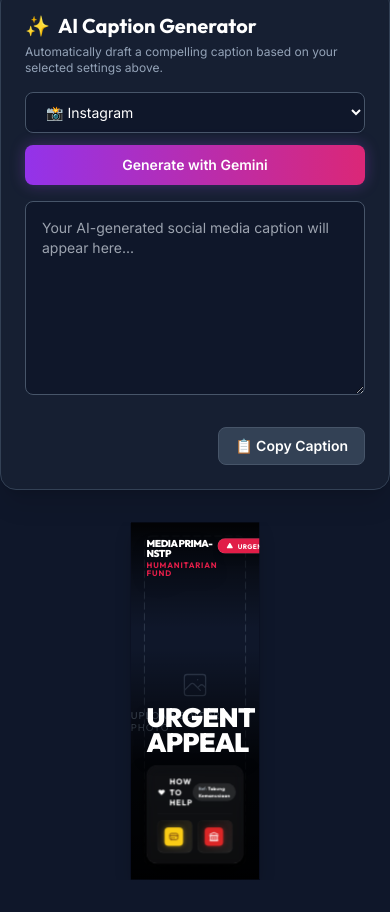
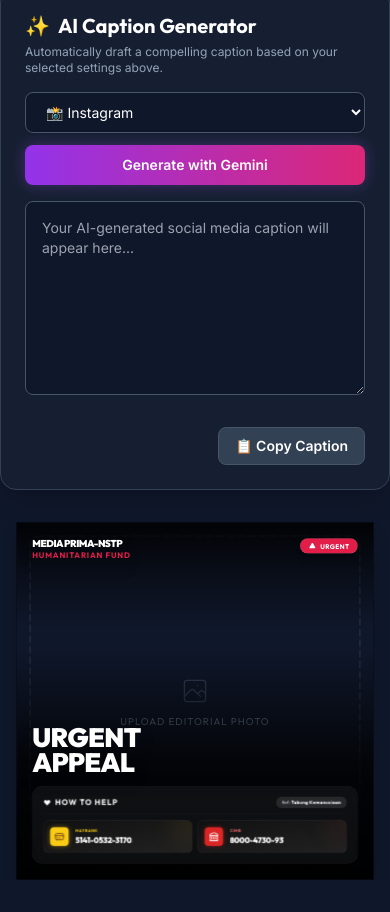
Before and after one commit to haziqqqqqq/mpnstphf, a plain HTML site: page index.html in a window 390 px wide. Shown: the part 1024-1936 px from the top of the page. Drawn offline with nearby package versions, Linux system fonts and the light colour scheme.

Commit message:
Update index.html

```diff
--- a/index.html
+++ b/index.html
@@ -24,7 +24,10 @@
 
         /* Scaled container for previewing the 1080x1080 square */
         #post-capture-area {
-            width: 1080px;
+            width: 1080px !important;
+            min-width: 1080px !important;
+            max-width: 1080px !important;
+            flex-shrink: 0 !important; /* This stops mobile Flexbox from squishing it! */
             height: 1080px;
             transform-origin: top center;
             transition: transform 0.1s ease-out;
```
